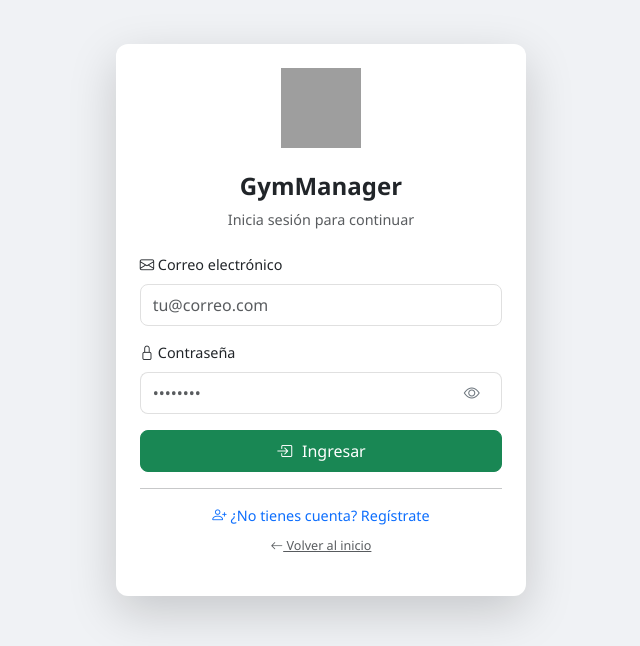
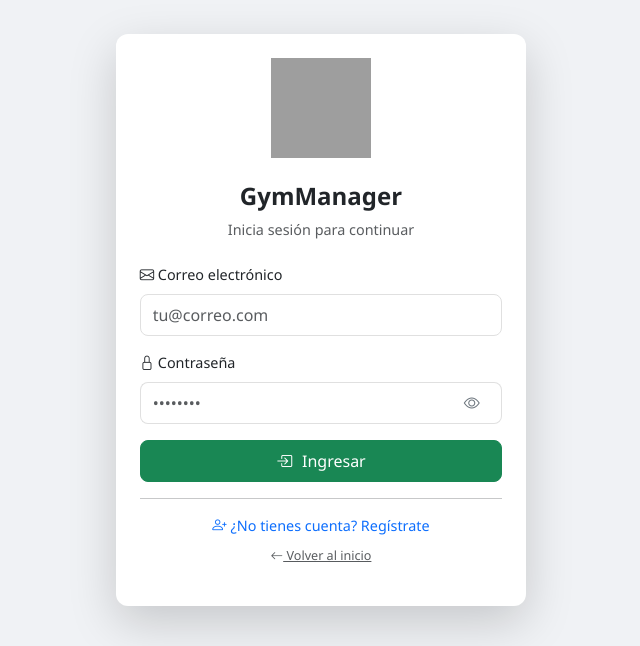
Before and after one commit to Brayan-start/GymMannager, a Flask app: page /login in a window 1280 px wide. Shown: the top 646 px of the page, without its empty margins (319-959 px from the left). Run offline with Flask 3, Linux system fonts and the light colour scheme; grey boxes are pictures that could not be loaded.

Commit message:
actualizando icono

```diff
--- a/app/templates/auth/login.html
+++ b/app/templates/auth/login.html
@@ -6,7 +6,7 @@
         <div class="card shadow-lg border-0">
             <div class="card-body p-4">
                 <div class="text-center mb-4">
-                    <img src="https://cdn-icons-png.flaticon.com/512/2936/2936886.png" alt="GymManager" width="80" height="80" class="mb-3">
+                    <img src="https://cdn-icons-png.flaticon.com/512/62/62317.png" alt="GymManager" width="100" height="100" class="mb-3">
                     <h4 class="mt-2 fw-bold">GymManager</h4>
                     <p class="text-muted">Inicia sesión para continuar</p>
                 </div>
```
